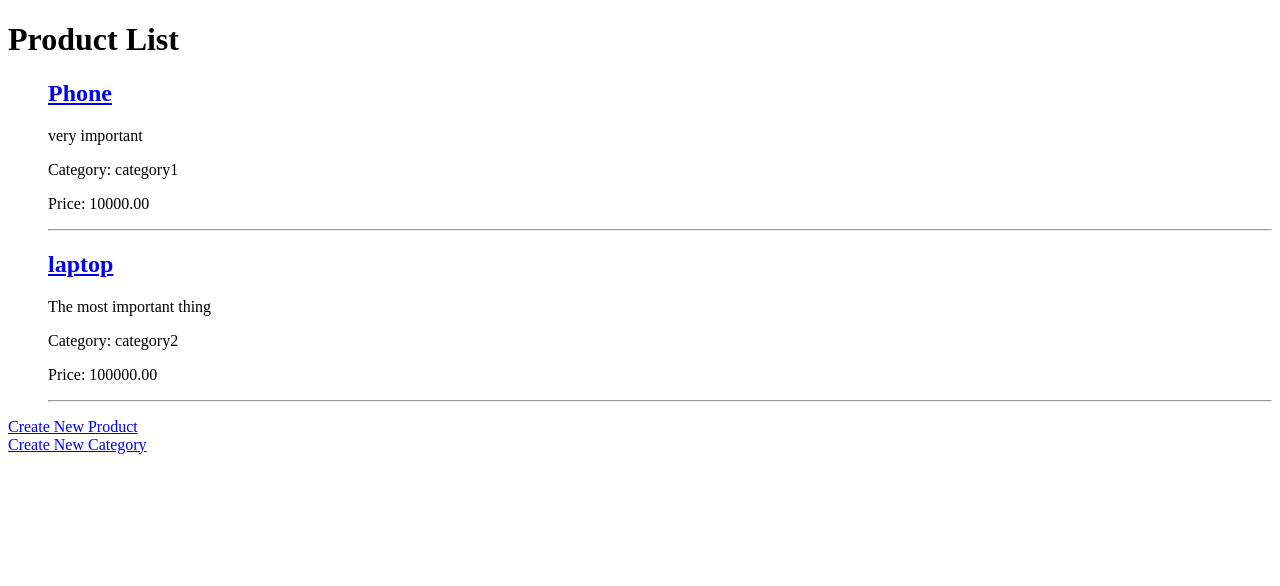
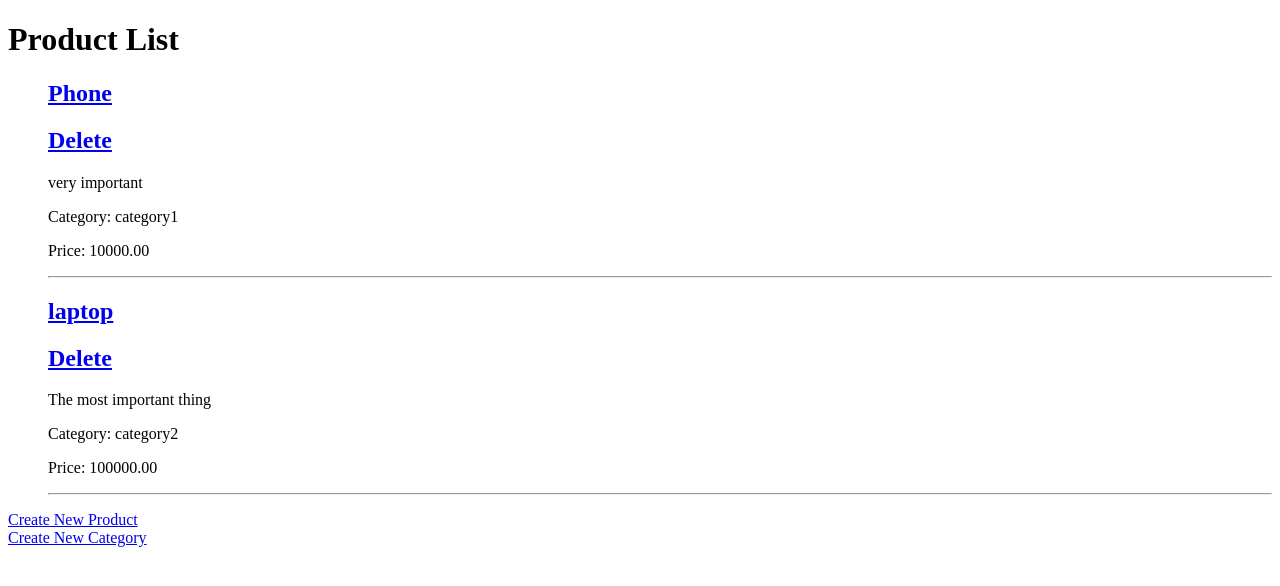
Before and after one commit to OlegTXT/Dz5, a Django app: page / in a window 1280 px wide. Shown: the top 586 px of the page. Run offline with Django 5.2, Linux system fonts and the light colour scheme; data comes from the database, SQL or seed files in the repository.

Commit message:
My Project

```diff
--- a/dz5/templates/product_list.html
+++ b/dz5/templates/product_list.html
@@ -11,6 +11,7 @@
 
         {% for product in products %}
             <h2><a href="{% url 'product_detail' product.pk %}">{{ product.name }}</a></h2>
+            <h2><a href="{% url 'product_delete' pk=product.pk %}">Delete</a></h2>
             <p>{{ product.description }}</p>
             <p>Category: {{ product.category }}</p>
             <p>Price: {{ product.price }}</p>
```
